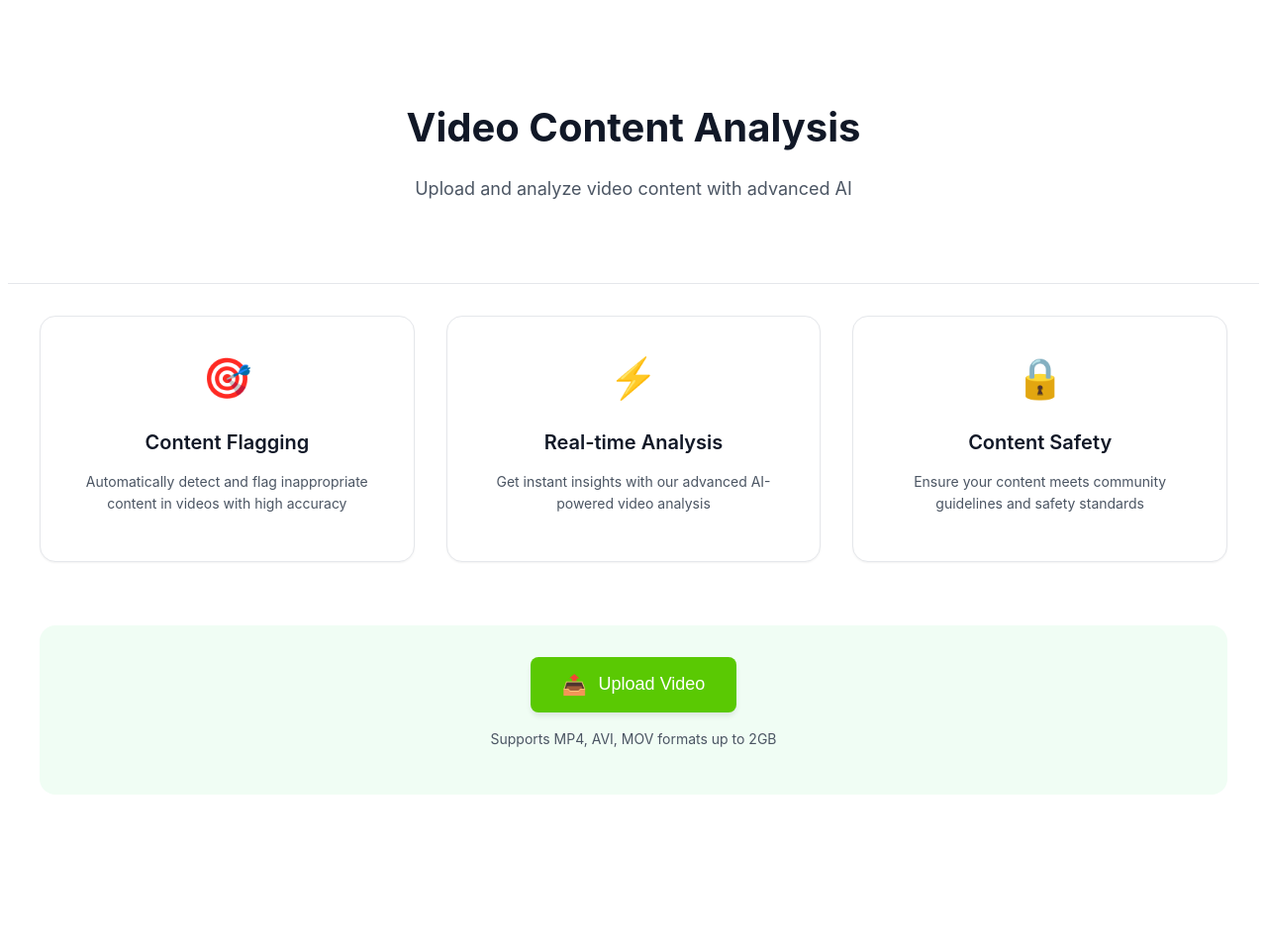
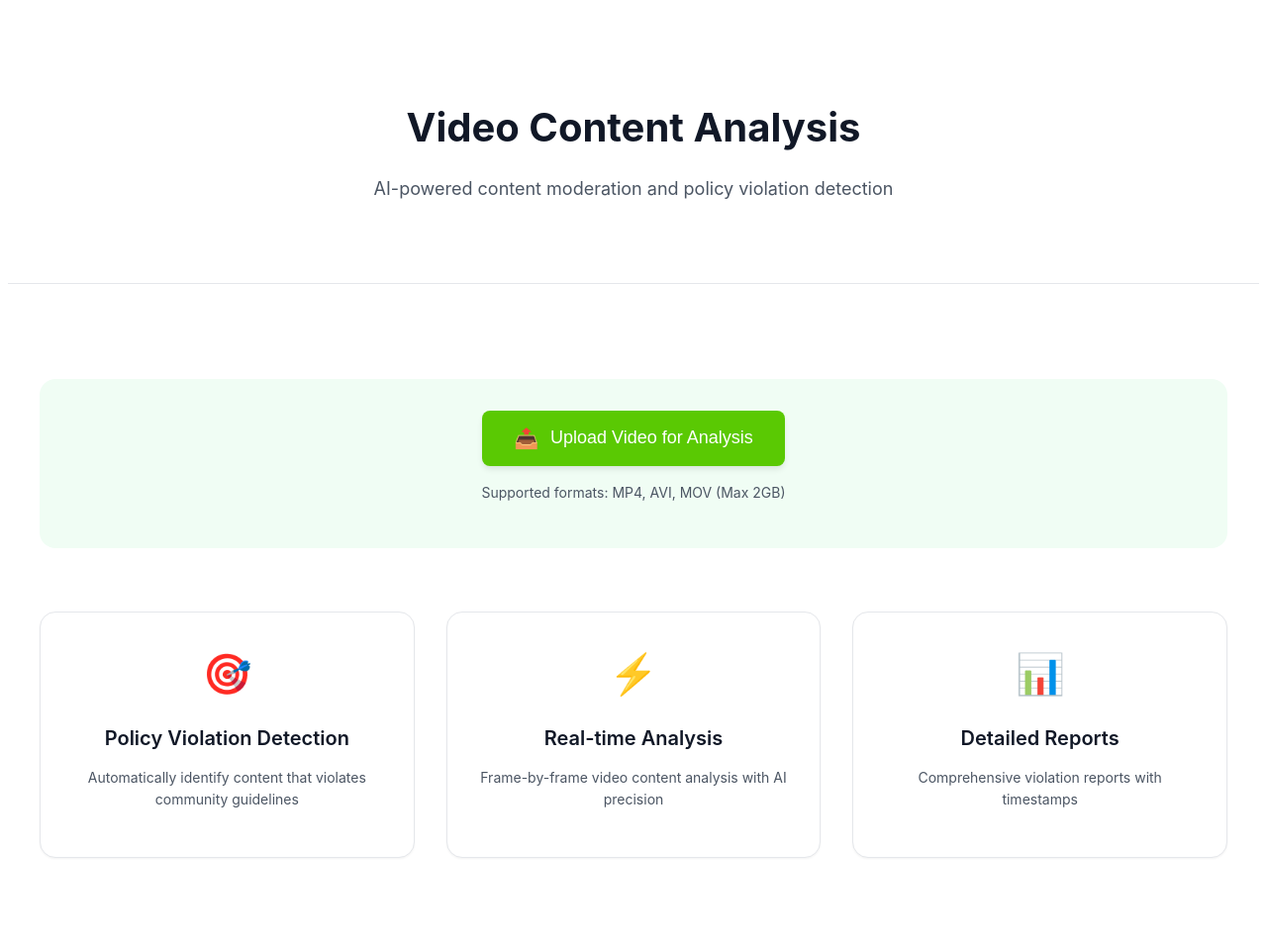
Before and after one commit to Hrishikesh332/Twelve-Labs-Content-Intelligence, a Flask app: page / in a window 1280 px wide. Shown: the whole page at 99% size. Before the commit the page ends 803 px from the top, so only its background shows below. Run offline with Flask 3, Linux system fonts and the light colour scheme; some libraries are stand-ins or nearby versions.

Commit message:
Fixed UI and Flow

```diff
--- a/app.py
+++ b/app.py
@@ -6,6 +6,8 @@ import requests
 import logging
 import uuid
 from werkzeug.utils import secure_filename
+import json
+from datetime import datetime
 
 logging.basicConfig(level=logging.DEBUG)
 logger = logging.getLogger(__name__)
@@ -13,16 +15,15 @@ logger = logging.getLogger(__name__)
 load_dotenv()
 
 app = Flask(__name__)
-app.config['SECRET_KEY'] = os.getenv('SECRET_KEY', 'your-secret-key')
+# app.config['SECRET_KEY'] = os.getenv('SECRET_KEY', 'your-secret-key')
 app.config['UPLOAD_FOLDER'] = 'uploads'
 app.config['MAX_CONTENT_LENGTH'] = 100 * 1024 * 1024
-
 API_KEY = os.getenv('API_KEY')
 BASE_URL = "https://api.twelvelabs.io/v1.3"
 
+
 if not os.path.exists(app.config['UPLOAD_FOLDER']):
     os.makedirs(app.config['UPLOAD_FOLDER'])
-
 
 client = TwelveLabs(api_key=API_KEY)
 
@@ -32,6 +33,7 @@ def allowed_file(filename):
     return '.' in filename and filename.rsplit('.', 1)[1].lower() in ALLOWED_EXTENSIONS
 
 def create_index():
+    """Create a new index with appropriate engines"""
     try:
         index_name = f"ContentAnalysis_{uuid.uuid4().hex[:8]}"
         engines = [
@@ -41,6 +43,7 @@ def create_index():
             }
         ]
 
+        logger.debug(f"Creating new index with name: {index_name}")
         index = client.index.create(
             name=index_name,
             engines=engines
@@ -58,39 +61,47 @@ def index():
 
 @app.route('/upload', methods=['POST'])
 def upload_video():
-    filepath = None
+    logger.debug("Upload endpoint called")
+
+    if 'video' not in request.files:
+        logger.error("No video file in request")
+        return jsonify({'success': False, 'error': 'No video file provided'}), 400
+
+    file = request.files['video']
+    if file.filename == '':
+        logger.error("Empty filename")
+        return jsonify({'success': False, 'error': 'No selected file'}), 400
+
+    if not allowed_file(file.filename):
+        logger.error(f"Invalid file type: {file.filename}")
+        return jsonify({'success': False, 'error': 'Invalid file type'}), 400
+
     try:
-        if 'video' not in request.files:
-            return jsonify({'success': False, 'error': 'No video file provided'}), 400
-
-        file = request.files['video']
-        if file.filename == '':
-            return jsonify({'success': False, 'error': 'No selected file'}), 400
-
-        if not allowed_file(file.filename):
-            return jsonify({'success': False, 'error': 'Invalid file type'}), 400
-
         index_id = create_index()
         session['index_id'] = index_id
+        logger.debug(f"Created index: {index_id}")
 
         filename = secure_filename(file.filename)
         filepath = os.path.join(app.config['UPLOAD_FOLDER'], filename)
         file.save(filepath)
+        logger.debug(f"Saved file to: {filepath}")
 
+        logger.debug("Starting video indexing")
         task = client.task.create(
             index_id=index_id,
             file=filepath
         )
 
-        def on_task_update(task):
-            logger.info(f"Indexing status: {task.status}")
+        def on_update(task):
+            logger.debug(f"Task status: {task.status}")
 
-        task.wait_for_done(sleep_interval=5, callback=on_task_update)
+        task.wait_for_done(sleep_interval=5, callback=on_update)
 
         if task.status != "ready":
             raise Exception(f"Indexing failed with status {task.status}")
 
         session['video_id'] = task.video_id
+        logger.debug(f"Video indexed successfully, ID: {task.video_id}")
 
         return jsonify({
             'success': True,
@@ -103,23 +114,22 @@ def upload_video():
         return jsonify({'success': False, 'error': str(e)}), 500
 
     finally:
-
-        if filepath and os.path.exists(filepath):
-            try:
-                os.remove(filepath)
-            except Exception as e:
-                logger.error(f"Failed to remove temporary file: {str(e)}")
+        if os.path.exists(filepath):
+            os.remove(filepath)
+            logger.debug("Cleaned up temporary file")
 
 @app.route('/analyze', methods=['POST'])
 def analyze():
+    logger.debug("Analysis endpoint called")
     if 'video_id' not in session:
+        logger.error("No video_id in session")
         return jsonify({'success': False, 'error': 'No video indexed'}), 400
 
     video_id = session['video_id']
     index_id = session['index_id']
+    logger.debug(f"Analyzing video: {video_id} from index: {index_id}")
 
     try:
-
         headers = {
             "x-api-key": API_KEY,
             "Content-Type": "application/json"
@@ -130,21 +140,63 @@ def analyze():
         )
         url_response.raise_for_status()
         video_url = url_response.json().get('hls', {}).get('video_url')
-
-        if not video_url:
-            raise Exception("Failed to get video URL")
+        logger.debug(f"Retrieved video URL: {video_url is not None}")
 
         analysis_response = client.generate.text(
             video_id=video_id,
-            prompt="Provide a detailed analysis of this video's content, identifying any concerning or inappropriate material."
+            prompt="""Analyze this video and provide a detailed report in JSON format with the following structure:
+            {
+                "summary": "Brief overview of the video content",
+                "duration": "Video duration in seconds",
+                "violation_count": "Total number of violations detected",
+                "risk_level": "high/medium/low",
+                "violations": [
+                    {
+                        "type": "violation category",
+                        "description": "detailed description",
+                        "timestamp": "time in seconds",
+                        "severity": "high/medium/low"
+                    }
+                ],
+                "policy_categories": {
+                    "violence": false,
+                    "hate_speech": false,
+                    "adult_content": false,
+                    "harassment": false,
+                    "dangerous_acts": false,
+                    "misinformation": false
+                },
+                "recommendations": ["Action items"]
+            }"""
         )
 
-        analysis_text = str(analysis_response.data).strip()
+        try:
+            analysis_data = json.loads(str(analysis_response.data))
+            logger.debug("Successfully parsed analysis response")
+        except json.JSONDecodeError:
+            logger.warning("Failed to parse JSON response, using fallback")
+            analysis_data = {
+                "summary": str(analysis_response.data),
+                "duration": 0,
+                "violation_count": 0,
+                "risk_level": "low",
+                "violations": [],
+                "policy_categories": {
+                    "violence": False,
+                    "hate_speech": False,
+                    "adult_content": False,
+                    "harassment": False,
+                    "dangerous_acts": False,
+                    "misinformation": False
+                },
+                "recommendations": []
+            }
 
         return jsonify({
             'success': True,
             'video_url': video_url,
-            'analysis': analysis_text
+            'analysis': analysis_data,
+            'timestamp': datetime.now().isoformat()
         })
 
     except Exception as e:
--- a/static/js/main.js
+++ b/static/js/main.js
@@ -7,14 +7,21 @@ document.addEventListener('DOMContentLoaded', function() {
     const fileInput = document.getElementById('fileInput');
     const uploadBtn = document.getElementById('uploadBtn');
     const cancelBtn = document.getElementById('cancelBtn');
+    const closeModal = document.getElementById('closeModal');
     const selectedFileDiv = document.getElementById('selectedFile');
     const processingOverlay = document.getElementById('processingOverlay');
     const resultsSection = document.getElementById('resultsSection');
 
     let currentFile = null;
 
+
     uploadTrigger?.addEventListener('click', () => {
         uploadModal.classList.remove('hidden');
+    });
+
+    closeModal?.addEventListener('click', () => {
+        uploadModal.classList.add('hidden');
+        resetForm();
     });
 
     cancelBtn?.addEventListener('click', () => {
@@ -57,11 +64,11 @@ document.addEventListener('DOMContentLoaded', function() {
         const file = files[0];
         if (!file) return;
 
+        // Validate file type
         if (!file.type.startsWith('video/')) {
             showNotification('Please upload a video file', 'error');
             return;
         }
-
 
         const maxSize = 2 * 1024 * 1024 * 1024;
         if (file.size > maxSize) {
@@ -72,11 +79,13 @@ document.addEventListener('DOMContentLoaded', function() {
         currentFile = file;
         uploadBtn.disabled = false;
 
-
-        selectedFileDiv.textContent = file.name;
+        selectedFileDiv.innerHTML = `
+            <div class="file-info">
+                <span class="file-name">${file.name}</span>
+                <span class="file-size">${formatFileSize(file.size)}</span>
+            </div>
+        `;
         selectedFileDiv.classList.remove('hidden');
-
-        showNotification('File selected successfully', 'success');
     }
 
     uploadForm?.addEventListener('submit', async (e) => {
@@ -85,6 +94,9 @@ document.addEventListener('DOMContentLoaded', function() {
 
         try {
             setUploadingState(true);
+
+            uploadModal.classList.add('hidden');
+            showProcessingOverlay();
 
             const formData = new FormData();
             formData.append('video', currentFile);
@@ -101,8 +113,6 @@ document.addEventListener('DOMContentLoaded', function() {
             const uploadResult = await uploadResponse.json();
 
             if (uploadResult.success) {
-                uploadModal.classList.add('hidden');
-                showProcessingOverlay();
                 await startAnalysis();
             } else {
                 throw new Error(uploadResult.error || 'Upload failed');
@@ -110,6 +120,7 @@ document.addEventListener('DOMContentLoaded', function() {
 
         } catch (error) {
             showNotification(error.message, 'error');
+            hideProcessingOverlay();
             setUploadingState(false);
         }
     });
@@ -148,9 +159,11 @@ document.addEventListener('DOMContentLoaded', function() {
     function displayResults(results) {
         resultsSection.classList.remove('hidden');
 
+        const timestamp = new Date(results.timestamp).toLocaleString();
+        document.getElementById('reportTimestamp').textContent = `Generated: ${timestamp}`;
 
-        const videoPlayer = document.getElementById('videoPlayer');
         if (results.video_url) {
+            const videoPlayer = document.getElementById('videoPlayer');
             videoPlayer.innerHTML = `
                 <video controls>
                     <source src="${results.video_url}" type="application/x-mpegURL">
@@ -168,17 +181,132 @@ document.addEventListener('DOMContentLoaded', function() {
             }
         }
 
+        const violationSummary = document.getElementById('violationSummary');
         const analysisResults = document.getElementById('analysisResults');
-        if (results.analysis) {
-            analysisResults.innerHTML = `
-                <div class="analysis-content">
-                    <h3>Content Analysis Results</h3>
-                    <div class="analysis-text">${results.analysis}</div>
+        const videoInfo = document.getElementById('videoInfo');
+        const analysis = results.analysis;
+
+        videoInfo.innerHTML = `
+            <div class="video-metadata">
+                <div class="info-item">
+                    <span class="info-label">Duration:</span>
+                    <span class="info-value">${analysis.duration}s</span>
                 </div>
-            `;
-        }
+                <div class="info-item">
+                    <span class="info-label">Risk Level:</span>
+                    <span class="info-value risk-${analysis.risk_level}">${analysis.risk_level.toUpperCase()}</span>
+                </div>
+            </div>
+        `;
+        violationSummary.innerHTML = `
+            <h3>Content Analysis Summary</h3>
+            <p>${analysis.summary}</p>
+            <div class="violation-stats">
+                <div class="stat-item">
+                    <span class="stat-value">${analysis.violation_count}</span>
+                    <span class="stat-label">Violations Detected</span>
+                </div>
+                ${Object.entries(analysis.policy_categories)
+                    .map(([category, violated]) => `
+                        <div class="policy-item ${violated ? 'violated' : ''}">
+                            <span class="policy-icon">${violated ? '❌' : '✅'}</span>
+                            <span class="policy-name">${formatCategory(category)}</span>
+                        </div>
+                    `).join('')}
+            </div>
+        `;
+
+        analysisResults.innerHTML = `
+            <h3>Detailed Findings</h3>
+            ${analysis.violations.map(violation => `
+                <div class="violation-item">
+                    <div class="violation-time">
+                        ${formatTime(violation.timestamp)}
+                    </div>
+                    <div class="violation-content">
+                        <div class="violation-header">
+                            <span class="violation-type">${violation.type}</span>
+                            <span class="violation-severity severity-${violation.severity}">
+                                ${violation.severity.toUpperCase()}
+                            </span>
+                        </div>
+                        <p class="violation-description">${violation.description}</p>
+                        <div class="violation-confidence">
+                            Confidence: ${Math.round(violation.confidence * 100)}%
+                        </div>
+                    </div>
+                </div>
+            `).join('')}
+
+            ${analysis.recommendations.length > 0 ? `
+                <div class="recommendations">
+                    <h4>Recommendations</h4>
+                    <ul>
+                        ${analysis.recommendations.map(rec => `
+                            <li>${rec}</li>
+                        `).join('')}
+                    </ul>
+                </div>
+            ` : ''}
+        `;
 
         resultsSection.scrollIntoView({ behavior: 'smooth' });
+    }
+
+    function formatCategory(category) {
+        return category
+            .split('_')
+            .map(word => word.charAt(0).toUpperCase() + word.slice(1))
+            .join(' ');
+    }
+
+    function setUploadingState(isUploading) {
+        const btnText = uploadBtn.querySelector('.btn-text');
+        const spinner = uploadBtn.querySelector('.spinner');
+
+        if (isUploading) {
+            uploadBtn.disabled = true;
+            btnText.style.display = 'none';
+            spinner.classList.remove('hidden');
+        } else {
+            uploadBtn.disabled = false;
+            btnText.style.display = 'inline';
+            spinner.classList.add('hidden');
+        }
+    }
+
+    function showProcessingOverlay() {
+        processingOverlay.classList.remove('hidden');
+        if (currentFile) {
+            createVideoThumbnail(currentFile);
+        }
+    }
+
+    function hideProcessingOverlay() {
+        processingOverlay.classList.add('hidden');
+    }
+
+    function createVideoThumbnail(file) {
+        const video = document.createElement('video');
+        const thumbnailContainer = document.getElementById('videoThumbnail');
+
+        video.src = URL.createObjectURL(file);
+        video.addEventListener('loadeddata', () => {
+            video.currentTime = 1; // 1 second to avoid black frame
+        });
+
+        video.addEventListener('seeked', () => {
+            const canvas = document.createElement('canvas');
+            canvas.width = video.videoWidth;
+            canvas.height = video.videoHeight;
+            canvas.getContext('2d').drawImage(video, 0, 0);
+
+            thumbnailContainer.innerHTML = `
+                <img src="${canvas.toDataURL()}" alt="Video thumbnail">
+            `;
+
+            URL.revokeObjectURL(video.src);
+        });
     }
 
     function showNotification(message, type) {
@@ -198,83 +326,28 @@ document.addEventListener('DOMContentLoaded', function() {
         }, 3000);
     }
 
-    function setUploadingState(isUploading) {
-        const btnText = uploadBtn.querySelector('.btn-text');
-        const spinner = uploadBtn.querySelector('.spinner');
-
-        if (isUploading) {
-            uploadBtn.disabled = true;
-            btnText.style.display = 'none';
-            spinner.classList.remove('hidden');
-            cancelBtn.disabled = true;
-        } else {
-            uploadBtn.disabled = true;
-            btnText.style.display = 'inline';
-            spinner.classList.add('hidden');
-            cancelBtn.disabled = false;
-        }
-    }
-
-    function showProcessingOverlay() {
-        processingOverlay.classList.remove('hidden');
-    }
-
-    function hideProcessingOverlay() {
-        processingOverlay.classList.add('hidden');
-    }
-
     function resetForm() {
         if (uploadForm) uploadForm.reset();
         currentFile = null;
         if (uploadBtn) uploadBtn.disabled = true;
         if (selectedFileDiv) {
-            selectedFileDiv.textContent = '';
+            selectedFileDiv.innerHTML = '';
             selectedFileDiv.classList.add('hidden');
         }
         if (dropZone) dropZone.classList.remove('dragover');
     }
 
-    window.addEventListener('dragover', (e) => e.preventDefault());
-    window.addEventListener('drop', (e) => e.preventDefault());
-});
-
-
-const style = document.createElement('style');
-style.textContent = `
-    .notification {
-        position: fixed;
-        top: 1rem;
-        right: 1rem;
-        padding: 1rem;
-        border-radius: 0.5rem;
-        background: white;
-        box-shadow: 0 2px 4px rgba(0, 0, 0, 0.1);
-        display: flex;
-        align-items: center;
-        gap: 0.75rem;
-        z-index: 1100;
-        animation: slideIn 0.3s ease;
+    function formatFileSize(bytes) {
+        if (bytes === 0) return '0 Bytes';
+        const k = 1024;
+        const sizes = ['Bytes', 'KB', 'MB', 'GB'];
+        const i = Math.floor(Math.log(bytes) / Math.log(k));
+        return parseFloat((bytes / Math.pow(k, i)).toFixed(2)) + ' ' + sizes[i];
     }
 
-    .notification-success {
-        border-left: 4px solid #5AC903;
+    function formatTime(seconds) {
+        const mins = Math.floor(seconds / 60);
+        const secs = Math.floor(seconds % 60);
+        return `${mins}:${secs.toString().padStart(2, '0')}`;
     }
-
-    .notification-error {
-        border-left: 4px solid #dc2626;
-    }
-
-    .notification.fade-out {
-        animation: slideOut 0.3s ease;
-    }
-
-    @keyframes slideIn {
-        from { transform: translateX(100%); opacity: 0; }
-        to { transform: translateX(0); opacity: 1; }
-    }
-
-    @keyframes slideOut {
-        from { transform: translateX(0); opacity: 1; }
-        to { transform: translateX(100%); opacity: 0; }
-    }
-`;
+});
--- a/templates/index.html
+++ b/templates/index.html
@@ -1,41 +1,43 @@
 {% extends "base.html" %}
 {% block content %}
+<!-- Header/Banner First -->
 <div class="header">
     <div class="header-content">
         <h1>Video Content Analysis</h1>
-        <p>Upload and analyze video content with advanced AI</p>
+        <p>AI-powered content moderation and policy violation detection</p>
     </div>
 </div>
 
+<!-- Upload Section Below Banner -->
 <div class="container">
+    <!-- Upload Section -->
+    <div class="upload-section">
+        <button id="uploadTrigger" class="upload-button">
+            <span class="button-icon">📤</span>
+            <span class="button-text">Upload Video for Analysis</span>
+        </button>
+        <p class="upload-hint">Supported formats: MP4, AVI, MOV (Max 2GB)</p>
+    </div>
+
+    <!-- Feature Cards -->
     <div class="features-grid">
-        <!-- Feature Cards -->
         <div class="feature-card">
             <div class="feature-icon">🎯</div>
-            <h3>Content Flagging</h3>
-            <p>Automatically detect and flag inappropriate content in videos with high accuracy</p>
+            <h3>Policy Violation Detection</h3>
+            <p>Automatically identify content that violates community guidelines</p>
         </div>
 
         <div class="feature-card">
             <div class="feature-icon">⚡</div>
             <h3>Real-time Analysis</h3>
-            <p>Get instant insights with our advanced AI-powered video analysis</p>
+            <p>Frame-by-frame video content analysis with AI precision</p>
         </div>
 
         <div class="feature-card">
-            <div class="feature-icon">🔒</div>
-            <h3>Content Safety</h3>
-            <p>Ensure your content meets community guidelines and safety standards</p>
+            <div class="feature-icon">📊</div>
+            <h3>Detailed Reports</h3>
+            <p>Comprehensive violation reports with timestamps</p>
         </div>
-    </div>
-
-    <!-- Upload Button -->
-    <div class="upload-section">
-        <button id="uploadTrigger" class="upload-button">
-            <span class="button-icon">📤</span>
-            <span class="button-text">Upload Video</span>
-        </button>
-        <p class="upload-hint">Supports MP4, AVI, MOV formats up to 2GB</p>
     </div>
 
     <!-- Upload Modal -->
@@ -44,17 +46,10 @@
         <div class="modal-content">
             <div class="modal-header">
                 <h2>Upload Video</h2>
-                <span class="step-count">2/2</span>
+                <button class="close-button" id="closeModal">×</button>
             </div>
 
             <div class="modal-body">
-                <div class="select-index">
-                    <label for="indexSelect">Select Index</label>
-                    <select id="indexSelect" class="select-input">
-                        <option value="new">New</option>
-                    </select>
-                </div>
-
                 <form id="uploadForm">
                     <div class="dropzone" id="dropZone">
                         <input type="file" id="fileInput" accept="video/*" hidden>
@@ -79,9 +74,6 @@
                                     <span>≤2GB</span>
                                 </div>
                             </div>
-                            <p class="support-text">
-                                Powered by <span class="highlight">Pegasus</span> AI Model
-                            </p>
                         </div>
                     </div>
 
@@ -90,7 +82,7 @@
                     <div class="modal-footer">
                         <button type="button" id="cancelBtn" class="btn btn-secondary">Cancel</button>
                         <button type="submit" id="uploadBtn" class="btn btn-primary" disabled>
-                            <span class="btn-text">Upload</span>
+                            <span class="btn-text">Upload & Analyze</span>
                             <div class="spinner hidden"></div>
                         </button>
                     </div>
@@ -102,19 +94,41 @@
     <!-- Processing Overlay -->
     <div id="processingOverlay" class="processing-overlay hidden">
         <div class="processing-content">
-            <div class="scan-animation">
-                <div class="scan-line"></div>
+            <div class="processing-header">
+                <div id="videoThumbnail" class="video-thumbnail">
+                    <!-- Thumbnail will be inserted here -->
+                </div>
+                <div class="processing-info">
+                    <h3>Processing Video</h3>
+                    <div class="loader-container">
+                        <div class="analysis-loader">
+                            <div class="loader-bar"></div>
+                        </div>
+                        <p class="processing-status">Analyzing content and detecting violations...</p>
+                    </div>
+                </div>
             </div>
-            <h3>Processing Your Video</h3>
-            <p>Our AI is analyzing the content...</p>
         </div>
     </div>
 
     <!-- Results Section -->
     <div id="resultsSection" class="results-section hidden">
-        <h2>Analysis Results</h2>
-        <div id="videoPlayer" class="video-player"></div>
-        <div id="analysisResults" class="analysis-results"></div>
+        <div class="results-header">
+            <h2>Analysis Report</h2>
+            <div id="reportTimestamp" class="report-timestamp"></div>
+        </div>
+
+        <div class="results-content">
+            <div class="video-section">
+                <div id="videoPlayer" class="video-player"></div>
+                <div id="videoInfo" class="video-info"></div>
+            </div>
+
+            <div class="analysis-section">
+                <div id="violationSummary" class="violation-summary"></div>
+                <div id="analysisResults" class="detailed-analysis"></div>
+            </div>
+        </div>
     </div>
 </div>
 {% endblock %}
```
Also changed, not shown: static/css/style.css (+173 -0 lines).
